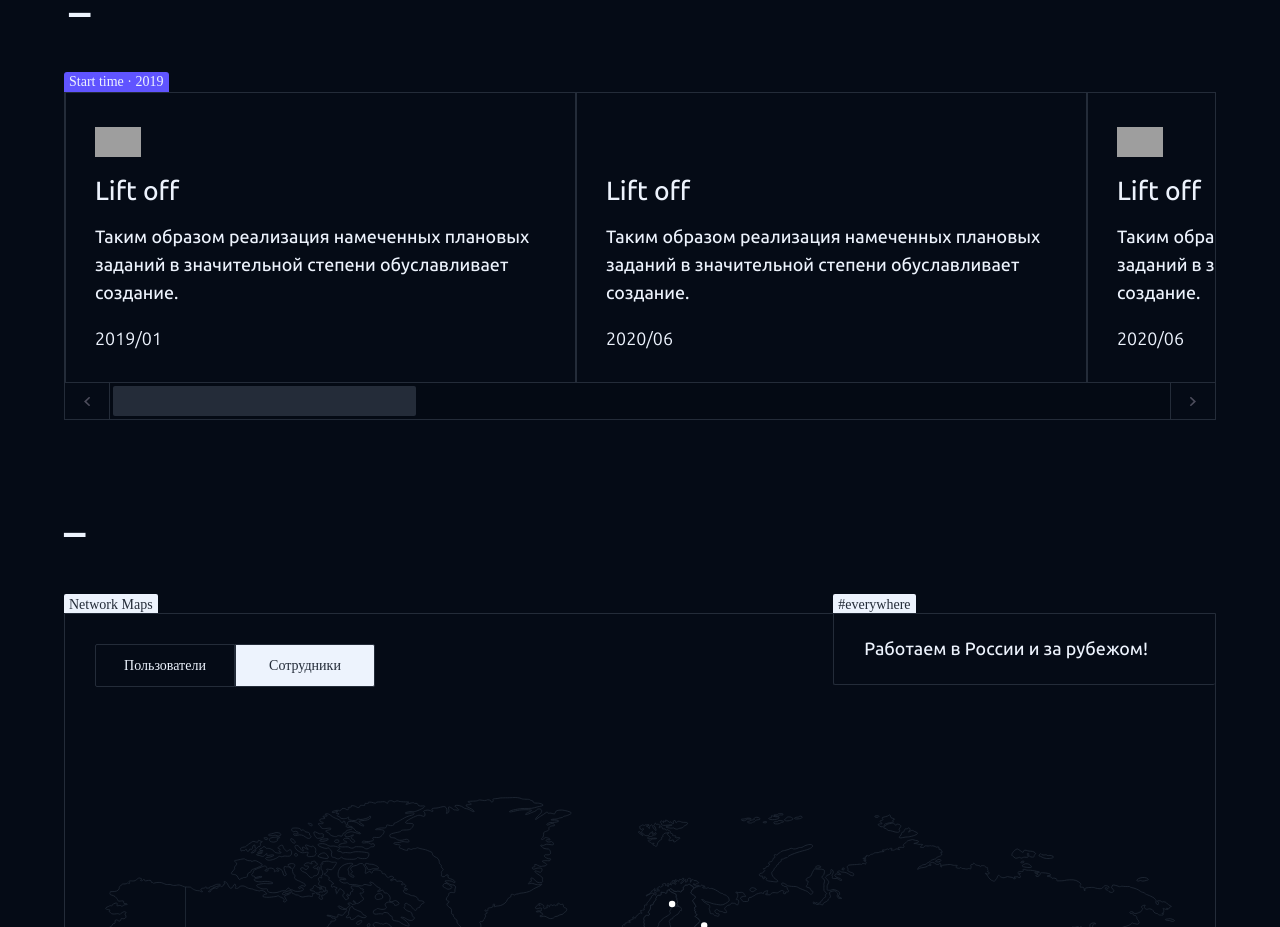
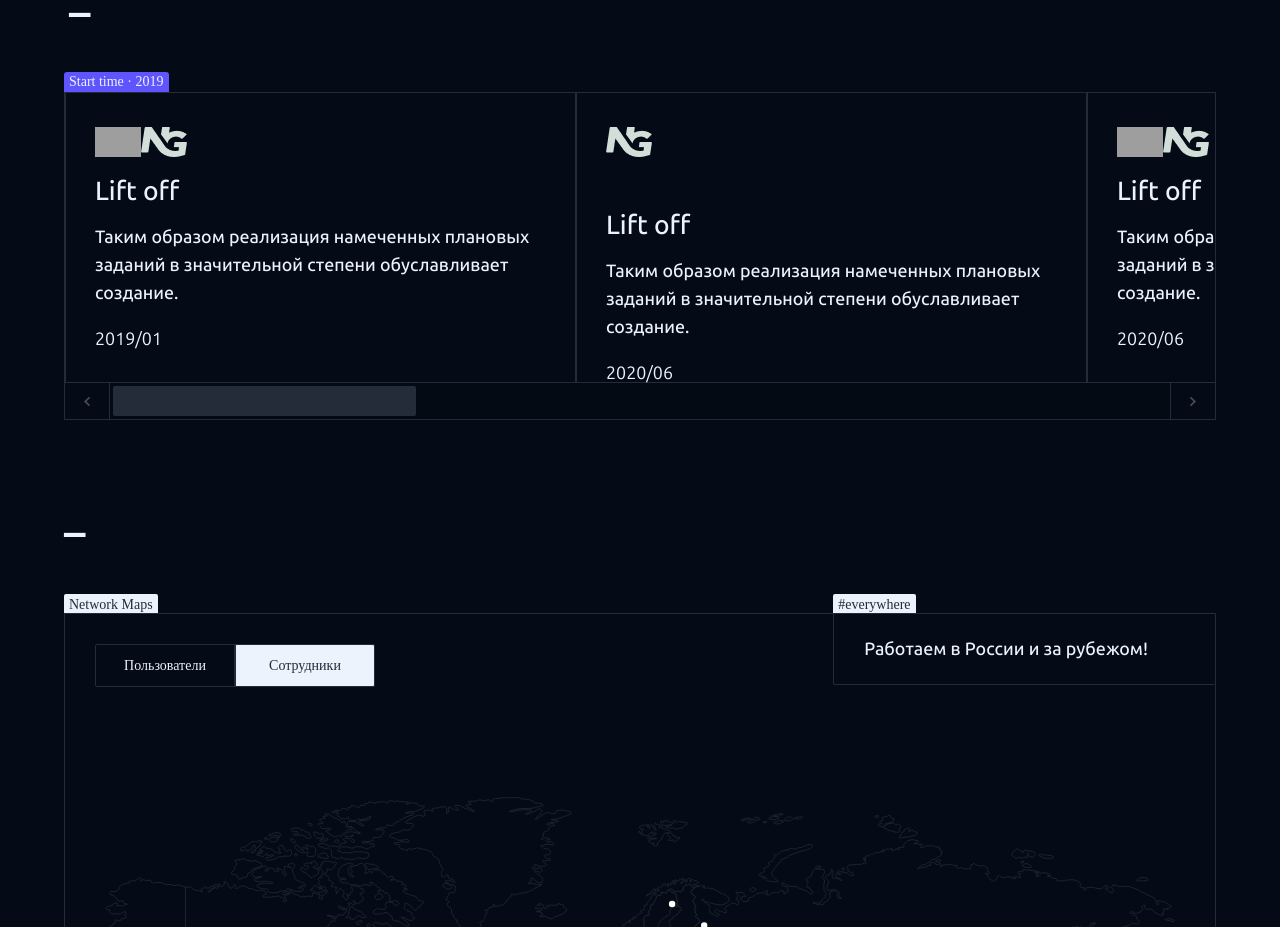
Before and after one commit to abdulhafiz7156/network-group, a Vue app: page / in a window 1280 px wide. Shown: the part 1760-2687 px from the top of the page. Built offline with nearby package versions, Linux system fonts and the light colour scheme; grey boxes are pictures that could not be loaded; a web font is replaced by a local one.

Commit message:
try to fix img bug2

```diff
--- a/src/App.vue
+++ b/src/App.vue
@@ -546,6 +546,7 @@ export default {
                        :src="getPic(card.img)"
                        :alt="card.imgAlt"
                   >
+                  <img src="./assets/img/ng-logo.png" alt="">
                   <h3 :class="{ mt34: !card.img}">{{ card.title }}</h3>
                   <p>{{ card.text }}</p>
                   <span>{{ card.data }}</span>
```
